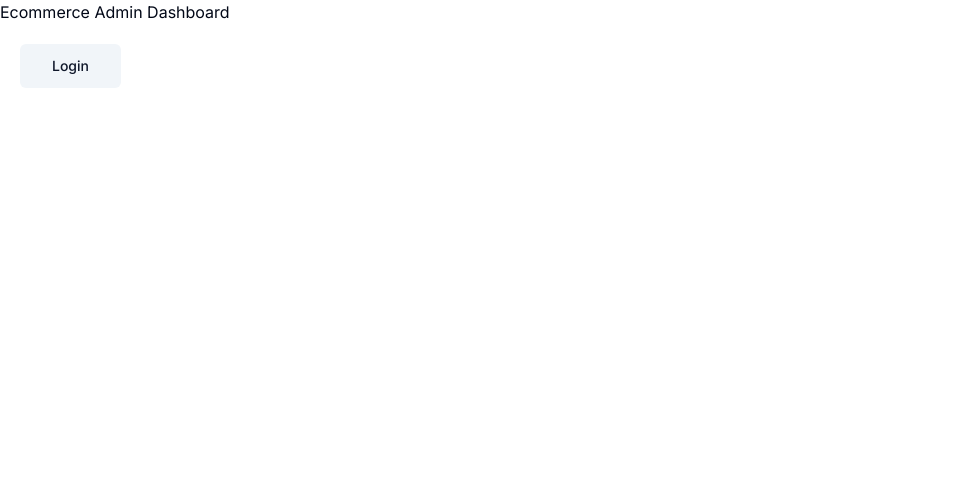
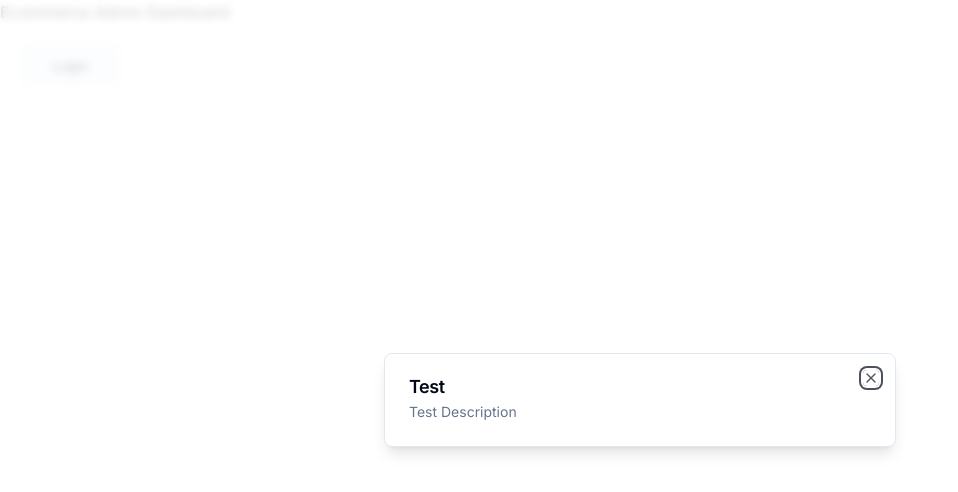
Before and after one commit to AneliyaPPetkova/Ecommerse-Store-and-Admin-NextJS13, a Next.js app in the folder ecommerce-admin/: page / in a window 1280 px wide. Shown: the top 492 px of the page, without its empty margins (0-958 px from the left). Built offline with nearby package versions, Linux system fonts and the light colour scheme.

Commit message:
Add Dialog component from ShadCn.

```diff
--- a/ecommerce-admin/app/(root)/page.tsx
+++ b/ecommerce-admin/app/(root)/page.tsx
@@ -1,4 +1,7 @@
+"use client";
+
 import { Button } from "@/components/ui/button";
+import { Modal } from "@/components/ui/modal";
 import { UserButton } from "@clerk/nextjs";
 
 export default function Home() {
@@ -9,7 +12,10 @@
         <Button size={"lg"} variant={"secondary"}>
           Login
         </Button>
-        <UserButton afterSignOutUrl="/"/>
+        <UserButton afterSignOutUrl="/" />
+        <Modal title="Test" isOpen description="Test Description">
+          <div>Children</div>
+        </Modal>
       </div>
     </>
   );
--- /dev/null
+++ b/ecommerce-admin/components/ui/dialog.tsx
@@ -0,0 +1,123 @@
+"use client"
+
+import * as React from "react"
+import * as DialogPrimitive from "@radix-ui/react-dialog"
+import { X } from "lucide-react"
+
+import { cn } from "@/lib/utils"
+
+const Dialog = DialogPrimitive.Root
+
+const DialogTrigger = DialogPrimitive.Trigger
+
+const DialogPortal = ({
+  className,
+  ...props
+}: DialogPrimitive.DialogPortalProps) => (
+  <DialogPrimitive.Portal className={cn(className)} {...props} />
+)
+DialogPortal.displayName = DialogPrimitive.Portal.displayName
+
+const DialogOverlay = React.forwardRef<
+  React.ElementRef<typeof DialogPrimitive.Overlay>,
+  React.ComponentPropsWithoutRef<typeof DialogPrimitive.Overlay>
+>(({ className, ...props }, ref) => (
+  <DialogPrimitive.Overlay
+    ref={ref}
+    className={cn(
+      "fixed inset-0 z-50 bg-background/80 backdrop-blur-sm data-[state=open]:animate-in data-[state=closed]:animate-out data-[state=closed]:fade-out-0 data-[state=open]:fade-in-0",
+      className
+    )}
+    {...props}
+  />
+))
+DialogOverlay.displayName = DialogPrimitive.Overlay.displayName
+
+const DialogContent = React.forwardRef<
+  React.ElementRef<typeof DialogPrimitive.Content>,
+  React.ComponentPropsWithoutRef<typeof DialogPrimitive.Content>
+>(({ className, children, ...props }, ref) => (
+  <DialogPortal>
+    <DialogOverlay />
+    <DialogPrimitive.Content
+      ref={ref}
+      className={cn(
+        "fixed left-[50%] top-[50%] z-50 grid w-full max-w-lg translate-x-[-50%] translate-y-[-50%] gap-4 border bg-background p-6 shadow-lg duration-200 data-[state=open]:animate-in data-[state=closed]:animate-out data-[state=closed]:fade-out-0 data-[state=open]:fade-in-0 data-[state=closed]:zoom-out-95 data-[state=open]:zoom-in-95 data-[state=closed]:slide-out-to-left-1/2 data-[state=closed]:slide-out-to-top-[48%] data-[state=open]:slide-in-from-left-1/2 data-[state=open]:slide-in-from-top-[48%] sm:rounded-lg md:w-full",
+        className
+      )}
+      {...props}
+    >
+      {children}
+      <DialogPrimitive.Close className="absolute right-4 top-4 rounded-sm opacity-70 ring-offset-background transition-opacity hover:opacity-100 focus:outline-none focus:ring-2 focus:ring-ring focus:ring-offset-2 disabled:pointer-events-none data-[state=open]:bg-accent data-[state=open]:text-muted-foreground">
+        <X className="h-4 w-4" />
+        <span className="sr-only">Close</span>
+      </DialogPrimitive.Close>
+    </DialogPrimitive.Content>
+  </DialogPortal>
+))
+DialogContent.displayName = DialogPrimitive.Content.displayName
+
+const DialogHeader = ({
+  className,
+  ...props
+}: React.HTMLAttributes<HTMLDivElement>) => (
+  <div
+    className={cn(
+      "flex flex-col space-y-1.5 text-center sm:text-left",
+      className
+    )}
+    {...props}
+  />
+)
+DialogHeader.displayName = "DialogHeader"
+
+const DialogFooter = ({
+  className,
+  ...props
+}: React.HTMLAttributes<HTMLDivElement>) => (
+  <div
+    className={cn(
+      "flex flex-col-reverse sm:flex-row sm:justify-end sm:space-x-2",
+      className
+    )}
+    {...props}
+  />
+)
+DialogFooter.displayName = "DialogFooter"
+
+const DialogTitle = React.forwardRef<
+  React.ElementRef<typeof DialogPrimitive.Title>,
+  React.ComponentPropsWithoutRef<typeof DialogPrimitive.Title>
+>(({ className, ...props }, ref) => (
+  <DialogPrimitive.Title
+    ref={ref}
+    className={cn(
+      "text-lg font-semibold leading-none tracking-tight",
+      className
+    )}
+    {...props}
+  />
+))
+DialogTitle.displayName = DialogPrimitive.Title.displayName
+
+const DialogDescription = React.forwardRef<
+  React.ElementRef<typeof DialogPrimitive.Description>,
+  React.ComponentPropsWithoutRef<typeof DialogPrimitive.Description>
+>(({ className, ...props }, ref) => (
+  <DialogPrimitive.Description
+    ref={ref}
+    className={cn("text-sm text-muted-foreground", className)}
+    {...props}
+  />
+))
+DialogDescription.displayName = DialogPrimitive.Description.displayName
+
+export {
+  Dialog,
+  DialogTrigger,
+  DialogContent,
+  DialogHeader,
+  DialogFooter,
+  DialogTitle,
+  DialogDescription,
+}
--- /dev/null
+++ b/ecommerce-admin/components/ui/modal.tsx
@@ -0,0 +1,38 @@
+'use client';
+
+import {
+  Dialog,
+  DialogContent,
+  DialogDescription,
+  DialogHeader,
+  DialogTitle,
+} from "@/components/ui/dialog";
+
+interface ModalProps {
+  title: string;
+  description: string;
+  isOpen: boolean;
+  onClose?: () => void;
+  children?: React.ReactNode;
+}
+
+type ModalType = React.FC<ModalProps>;
+
+export const Modal: ModalType = ({ title, description, isOpen, onClose }) => {
+  const onChange = (open: boolean) => {
+    if (!open) {
+      if (onClose) onClose();
+    }
+  };
+
+  return (
+    <Dialog open={isOpen} onOpenChange={onChange}>
+      <DialogContent>
+        <DialogHeader>
+          <DialogTitle>{title}</DialogTitle>
+          <DialogDescription>{description}</DialogDescription>
+        </DialogHeader>
+      </DialogContent>
+    </Dialog>
+  );
+};
--- a/ecommerce-admin/package.json
+++ b/ecommerce-admin/package.json
@@ -10,6 +10,7 @@
   },
   "dependencies": {
     "@clerk/nextjs": "^4.23.5",
+    "@radix-ui/react-dialog": "^1.0.4",
     "@radix-ui/react-slot": "^1.0.2",
     "@types/node": "20.5.9",
     "@types/react": "18.2.21",
```
Also changed, not shown: 1 other file (tests, documents, lock files or other folders).
